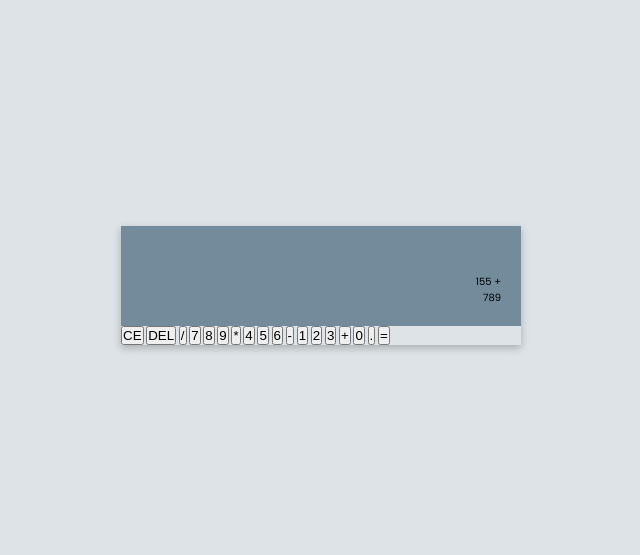
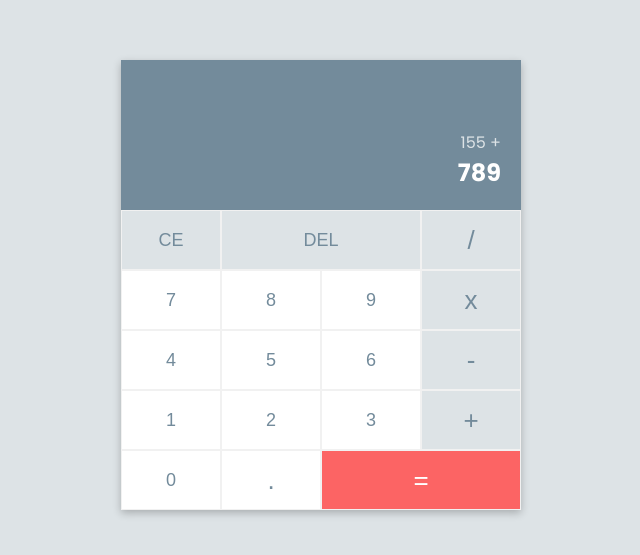
Before and after one commit to zilva149/js-calculator, a website: page index.html in a window 1280 px wide. Shown: the part 115-670 px from the top of the page, without its empty margins (319-959 px from the left). Drawn offline with Linux system fonts and the light colour scheme.

Commit message:
calculator styling - done

```diff
--- a/assets/css/app.css
+++ b/assets/css/app.css
@@ -3,6 +3,16 @@
 @import url("https://fonts.googleapis.com/css2?family=Poppins:wght@400;700&display=swap");
 
 /* CSS RESET */
+
+:root {
+  --bg-primary: #dde3e6;
+  --bg-lprimary: #f1f1f1;
+  --bg-secondary: #738b9b;
+  --bg-lsecondary: #a0afb7;
+  --red: #fc6464;
+  --lred: rgb(240, 125, 125);
+  --transition: all ease-out 0.3s;
+}
 
 body,
 body *,
@@ -25,7 +35,7 @@ body {
   display: flex;
   justify-content: center;
   align-items: center;
-  background-color: #dde3e6;
+  background-color: var(--bg-primary);
 }
 
 p {
@@ -67,11 +77,73 @@ h6 {
 }
 
 .display-container {
-  min-height: 10rem;
+  min-height: 15rem;
   padding: 2rem;
   display: flex;
   flex-direction: column;
   justify-content: flex-end;
   align-items: flex-end;
-  background-color: #738b9b;
+  background-color: var(--bg-secondary);
 }
+
+.previous-value-text {
+  font-size: 1.6rem;
+  color: var(--bg-primary);
+}
+
+.current-value-text {
+  font-size: 2.4rem;
+  font-weight: 700;
+  color: #fff;
+}
+
+.buttons-container {
+  display: grid;
+  grid-template-columns: repeat(4, 1fr);
+}
+
+.span-2 {
+  grid-column: span 2;
+}
+
+.btn {
+  height: 60px;
+  cursor: pointer;
+  border: solid 1px var(--bg-lprimary);
+  font-size: 1.8rem;
+  color: var(--bg-secondary);
+  transition: var(--transition);
+}
+
+.btn:hover {
+  background-color: var(--bg-lsecondary);
+  color: #fff;
+}
+
+.btn:active {
+  transform: translateY(2px);
+}
+
+.btn-operation,
+.btn-dot {
+  font-size: 2.6rem;
+}
+
+.btn-operation,
+.btn-clear,
+.btn-delete {
+  background-color: var(--bg-primary);
+}
+
+.btn-number {
+  background-color: #fff;
+}
+
+.btn-equals {
+  color: #fff;
+  background-color: var(--red);
+}
+
+.btn-equals:hover {
+  background-color: var(--lred);
+}
--- a/index.html
+++ b/index.html
@@ -15,13 +15,13 @@
         <span class="current-value-text">789</span>
       </div>
       <div class="buttons-container">
-        <button class="btn btn-operation" data-clear>CE</button>
-        <button class="btn btn-operation span-2" data-delete>DEL</button>
+        <button class="btn btn-clear" data-clear>CE</button>
+        <button class="btn btn-delete span-2" data-delete>DEL</button>
         <button class="btn btn-operation" data-operation>/</button>
         <button class="btn btn-number" data-number>7</button>
         <button class="btn btn-number" data-number>8</button>
         <button class="btn btn-number" data-number>9</button>
-        <button class="btn btn-operation" data-operation>*</button>
+        <button class="btn btn-operation" data-operation>x</button>
         <button class="btn btn-number" data-number>4</button>
         <button class="btn btn-number" data-number>5</button>
         <button class="btn btn-number" data-number>6</button>
@@ -31,8 +31,10 @@
         <button class="btn btn-number" data-number>3</button>
         <button class="btn btn-operation" data-operation>+</button>
         <button class="btn btn-number" data-number>0</button>
-        <button class="btn btn-number" data-number>.</button>
-        <button class="btn btn-equals span-2" data-equals>=</button>
+        <button class="btn btn-number btn-dot" data-number>.</button>
+        <button class="btn btn-operation btn-equals span-2" data-equals>
+          =
+        </button>
       </div>
     </main>
   </body>
```
Also changed, not shown: README.md.
